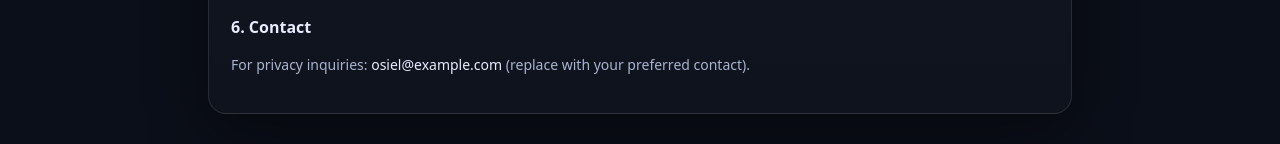
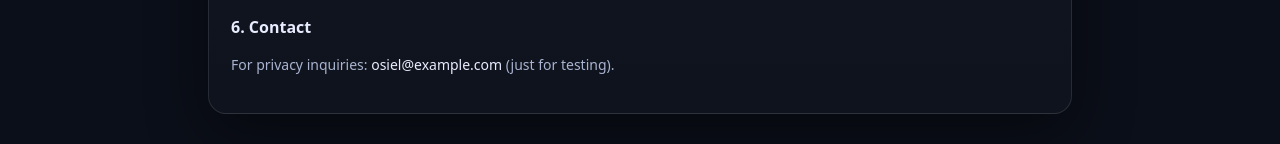
Before and after one commit to sielito/exam-prep-agent, a plain HTML site: page privacy.html in a window 1280 px wide. Shown: the part 759-903 px from the top of the page. Drawn offline with Linux system fonts and the light colour scheme.

Commit message:
Update privacy.html

```diff
--- a/privacy.html
+++ b/privacy.html
@@ -59,7 +59,7 @@
       <p>Reasonable measures are taken to keep this site minimal and secure. You should avoid sharing sensitive information in any AI chat.</p>
 
       <h2>6. Contact</h2>
-      <p>For privacy inquiries: <span style="color:var(--text)">osiel@example.com</span> (replace with your preferred contact).</p>
+      <p>For privacy inquiries: <span style="color:var(--text)">osiel@example.com</span> (just for testing).</p>
     </div>
   </div>
 </body>
```
